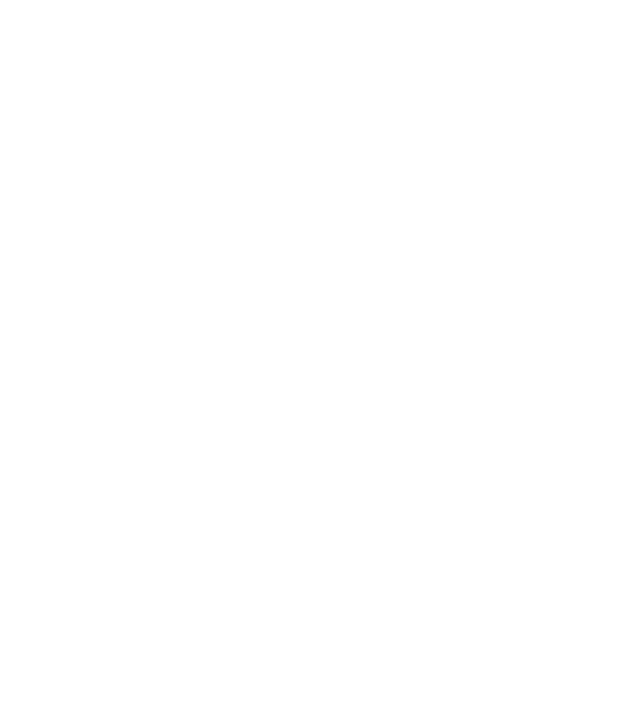
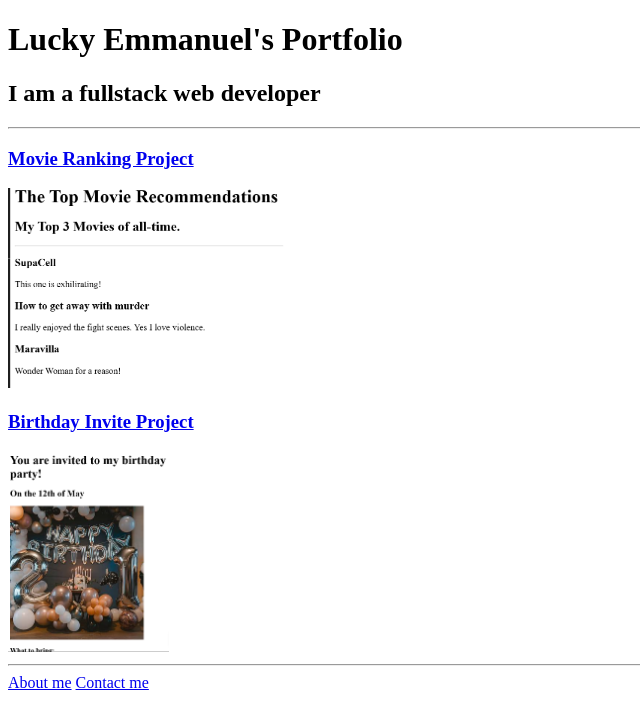
Before and after one commit to emmanuel8255/html-portfolio, a plain HTML site: page index.html in a window 1280 px wide. Shown: the whole page, without its empty margins (0-640 px from the left). Drawn offline with Linux system fonts and the light colour scheme.

Commit message:
Add files via upload

```diff
--- a/index.html
+++ b/index.html
@@ -1,15 +1,20 @@
-<!-- TODO 1: Create the HTML Boilerplate -->
-
-<!-- TODO 2: Add Your previous projects' HTML into the public folder -->
-
-<!-- TODO 3: Take screenshots of your project previews and add the images to the images folder -->
-
-<!-- TODO 4: Add titles/subtitles etc. -->
-
-<!-- TODO 5: Add a link to the project pages -->
-
-<!-- TODO 6: Add images to show the project previews
-HINT for TODO 6: You can use the height attribute set to 200 to make the image smaller:
-https://developer.mozilla.org/en-US/docs/Web/HTML/Element/img#attr-height -->
-
-<!-- TODO 7: Add the Contact Me and About Me page links -->
+<!DOCTYPE html>
+<html lang="en">
+<head>
+    <meta charset="UTF-8">
+    <meta name="viewport" content="width=device-width, initial-scale=1.0">
+    <title>Lucky Emmanuel</title>
+</head>
+<body>
+    <h1>Lucky Emmanuel's Portfolio</h1>
+     <h2>I am a fullstack web developer</h2>
+      <hr/>
+      <a draggable href="../2.4 Movie Ranking Project/index.html"> <h3>Movie Ranking Project</h3></a>
+      <img height="200" src="./assets/images/Screenshot 2025-12-24 213654.png"/>
+      <br/>
+      <a draggable href="../3.4 Birthday Invite Project/index.html"><h3>Birthday Invite Project</h3></a>
+      <img height="200" src="./assets/images/Screenshot 2025-12-24 213934.png"/>
+   <hr/>
+<a href="./public/about.html">About me</a> <a href="./public/contact.html">Contact me</a>
+</body>
+</html>
```
